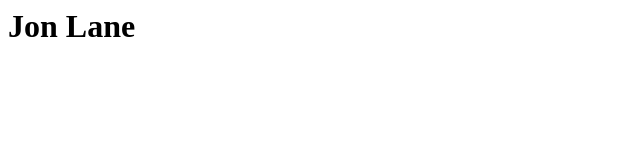
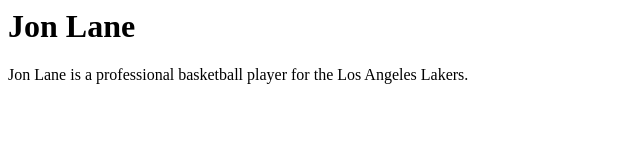
Before and after one commit to jelliebyte/p2t2023-1, a plain HTML site: page jonlane.html in a window 1280 px wide. Shown: the whole page, without its empty margins (0-640 px from the left). Drawn offline with Linux system fonts and the light colour scheme.

Commit message:
Another commit for practice

```diff
--- a/jonlane.html
+++ b/jonlane.html
@@ -3,5 +3,6 @@
   </head>
   <body>
     <h1>Jon Lane</h1>
+    <p>Jon Lane is a professional basketball player for the Los Angeles Lakers.</p>
   </body>
 </html>
```
